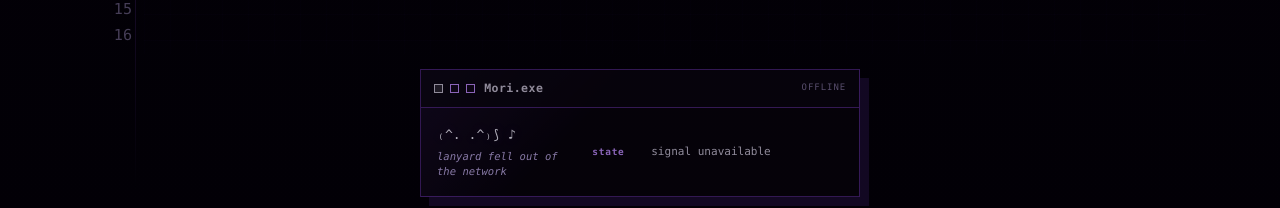
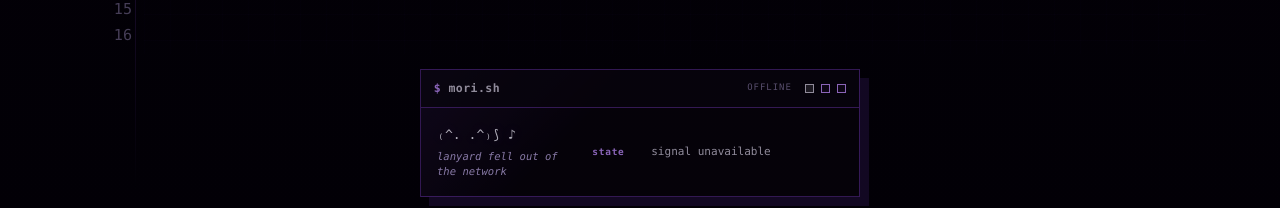
Before and after one commit to Denis-Krueger-labs/Portfolio, a React (Vite) app: page / in a window 1280 px wide. Shown: the part 5084-5292 px from the top of the page. Built offline with nearby package versions, Linux system fonts and the light colour scheme; no server answers.

Commit message:
fix: update terminal references from Mori.exe to mori.sh and enhance layout styling

```diff
--- a/src/components/NowPlayingFamiliar.tsx
+++ b/src/components/NowPlayingFamiliar.tsx
@@ -153,7 +153,7 @@ function getMoriMessage(
       return "consulting forbidden metadata...";
     }
 
-    return "tail.exe keeping rhythm";
+    return "tail.sh keeping rhythm";
   }
 
   if (playerStatus === "loading") {
@@ -457,22 +457,24 @@ function NowPlayingFamiliar() {
       aria-live="polite"
     >
       <div className="terminal-window__bar now-playing-familiar__bar">
-        <div
-          className="now-playing-familiar__window-dots"
-          aria-hidden="true"
-        >
-          <span />
-          <span />
-          <span />
-        </div>
-
         <p className="now-playing-familiar__title">
-          Mori.exe
+          mori.sh
         </p>
 
-        <small className="now-playing-familiar__process-status">
-          {processStatus}
-        </small>
+        <div className="now-playing-familiar__bar-right">
+          <small className="now-playing-familiar__process-status">
+            {processStatus}
+          </small>
+
+          <div
+            className="now-playing-familiar__window-dots"
+            aria-hidden="true"
+          >
+            <span />
+            <span />
+            <span />
+          </div>
+        </div>
       </div>
 
       <div className="terminal-window__body now-playing-familiar__body">
--- a/src/mori-reactions.css
+++ b/src/mori-reactions.css
@@ -1,13 +1,12 @@
 /*
- * Mori.exe
+ * mori.sh
  *
- * Reuses the portfolio's existing terminal-window chrome.
- * The additional specificity overrides the older footer-familiar
- * rules that still exist in the main stylesheet.
+ * Uses the portfolio's existing terminal styling while overriding
+ * older familiar rules that still exist in the main stylesheet.
  */
 
 /* --------------------------------------------------------------------------
-   Terminal shell reset
+   Terminal shell
    -------------------------------------------------------------------------- */
 
 .terminal-window.now-playing-familiar {
@@ -35,8 +34,6 @@
   box-shadow: var(--shadow-brutal);
 }
 
-/* Kill the legacy glowing top line. */
-
 .terminal-window.now-playing-familiar::before {
   display: none;
   content: none;
@@ -48,10 +45,13 @@
 
 .terminal-window.now-playing-familiar
   .now-playing-familiar__bar {
-  display: flex;
+  display: grid !important;
+  grid-template-columns: minmax(0, 1fr) auto !important;
+
   width: 100%;
-  gap: 0.45rem;
   align-items: center;
+  justify-content: initial !important;
+  gap: 1rem;
 
   border-bottom: var(--border-thin);
   padding: 0.8rem;
@@ -60,34 +60,11 @@
 }
 
 .terminal-window.now-playing-familiar
-  .now-playing-familiar__window-dots {
-  display: flex;
-  flex: 0 0 auto;
-  gap: 0.45rem;
-}
+  .now-playing-familiar__title {
+  justify-self: start;
 
-.terminal-window.now-playing-familiar
-  .now-playing-familiar__window-dots
-  span {
-  display: block;
-  width: 0.55rem;
-  height: 0.55rem;
-
-  border: 1px solid var(--color-purple-soft);
-  background: var(--color-panel-strong);
-}
-
-.terminal-window.now-playing-familiar
-  .now-playing-familiar__window-dots
-  span:first-child {
-  border-color: var(--color-accent-soft);
-  background: var(--color-green-soft);
-}
-
-.terminal-window.now-playing-familiar
-  .now-playing-familiar__title {
   min-width: 0;
-  margin: 0 0 0 0.15rem;
+  margin: 0 !important;
 
   overflow: hidden;
   color: var(--color-muted-strong);
@@ -103,8 +80,27 @@
 }
 
 .terminal-window.now-playing-familiar
+  .now-playing-familiar__title::before {
+  margin-right: 0.45rem;
+  color: var(--color-purple-soft);
+  content: "$";
+}
+
+.terminal-window.now-playing-familiar
+  .now-playing-familiar__bar-right {
+  display: flex;
+  justify-self: end;
+
+  flex: 0 0 auto;
+  align-items: center;
+  gap: 0.85rem;
+
+  margin: 0 !important;
+}
+
+.terminal-window.now-playing-familiar
   .now-playing-familiar__process-status {
-  margin-left: auto;
+  margin: 0 !important;
 
   color: var(--color-purple-soft);
 
@@ -112,8 +108,37 @@
   font-size: 0.56rem;
   letter-spacing: 0.11em;
   line-height: 1;
+
   text-transform: uppercase;
   white-space: nowrap;
+}
+
+.terminal-window.now-playing-familiar
+  .now-playing-familiar__window-dots {
+  display: flex;
+  flex: 0 0 auto;
+  gap: 0.45rem;
+
+  margin: 0;
+}
+
+.terminal-window.now-playing-familiar
+  .now-playing-familiar__window-dots
+  span {
+  display: block;
+
+  width: 0.55rem;
+  height: 0.55rem;
+
+  border: 1px solid var(--color-purple-soft);
+  background: var(--color-panel-strong);
+}
+
+.terminal-window.now-playing-familiar
+  .now-playing-familiar__window-dots
+  span:first-child {
+  border-color: var(--color-accent-soft);
+  background: var(--color-green-soft);
 }
 
 /* --------------------------------------------------------------------------
@@ -141,6 +166,7 @@
 .terminal-window.now-playing-familiar
   .now-playing-familiar__mori {
   display: flex;
+
   min-width: 0;
   flex-direction: column;
   align-items: flex-start;
@@ -150,6 +176,7 @@
 .terminal-window.now-playing-familiar
   .now-playing-familiar__mori-scale {
   display: inline-block;
+
   width: max-content;
   margin-bottom: 0.45rem;
 }
@@ -157,6 +184,7 @@
 .terminal-window.now-playing-familiar
   .now-playing-familiar__ascii {
   display: inline-block;
+
   width: max-content;
   align-self: auto;
 
@@ -183,8 +211,6 @@
   will-change: transform;
 }
 
-/* Neutralize the old generic playing animation. */
-
 .terminal-window.now-playing-familiar.now-playing-familiar--playing
   .now-playing-familiar__ascii {
   animation: none;
@@ -210,6 +236,7 @@
 .terminal-window.now-playing-familiar
   .now-playing-familiar__details {
   display: grid;
+
   min-width: 0;
   gap: 0.45rem;
   align-content: center;
@@ -297,6 +324,7 @@
 .terminal-window.now-playing-familiar
   .now-playing-familiar__progress {
   display: grid;
+
   grid-template-columns:
     auto
     minmax(3.8rem, 1fr)
@@ -342,7 +370,7 @@
 }
 
 /* --------------------------------------------------------------------------
-   Process state
+   Process states
    -------------------------------------------------------------------------- */
 
 .terminal-window.now-playing-familiar--playing
@@ -548,6 +576,15 @@
   }
 
   .terminal-window.now-playing-familiar
+    .now-playing-familiar__bar {
+    grid-template-columns:
+      minmax(0, 1fr)
+      auto !important;
+
+    gap: 0.7rem;
+  }
+
+  .terminal-window.now-playing-familiar
     .now-playing-familiar__body {
     grid-template-columns: 1fr;
     gap: 0.75rem;
@@ -575,6 +612,11 @@
   }
 
   .terminal-window.now-playing-familiar
+    .now-playing-familiar__bar-right {
+    gap: 0;
+  }
+
+  .terminal-window.now-playing-familiar
     .now-playing-familiar__progress {
     grid-template-columns:
       auto
```
